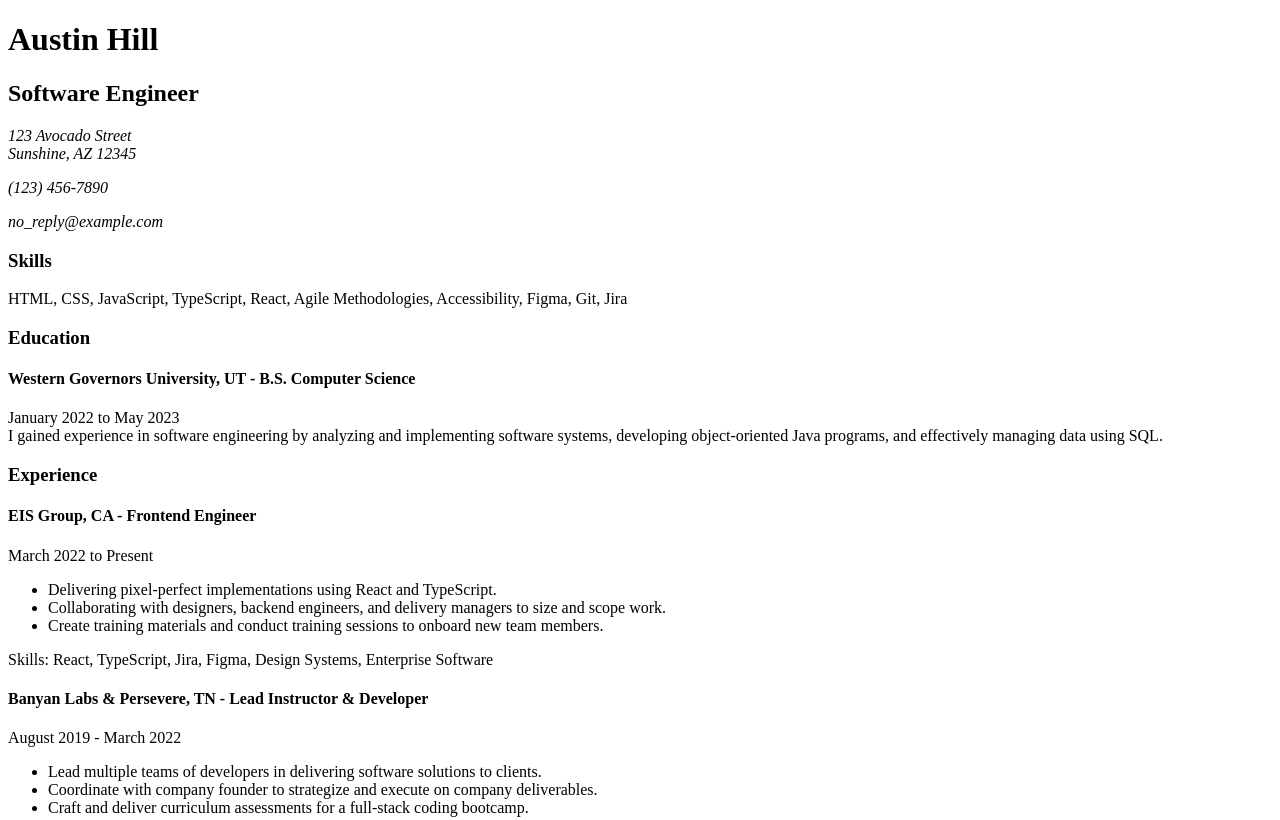
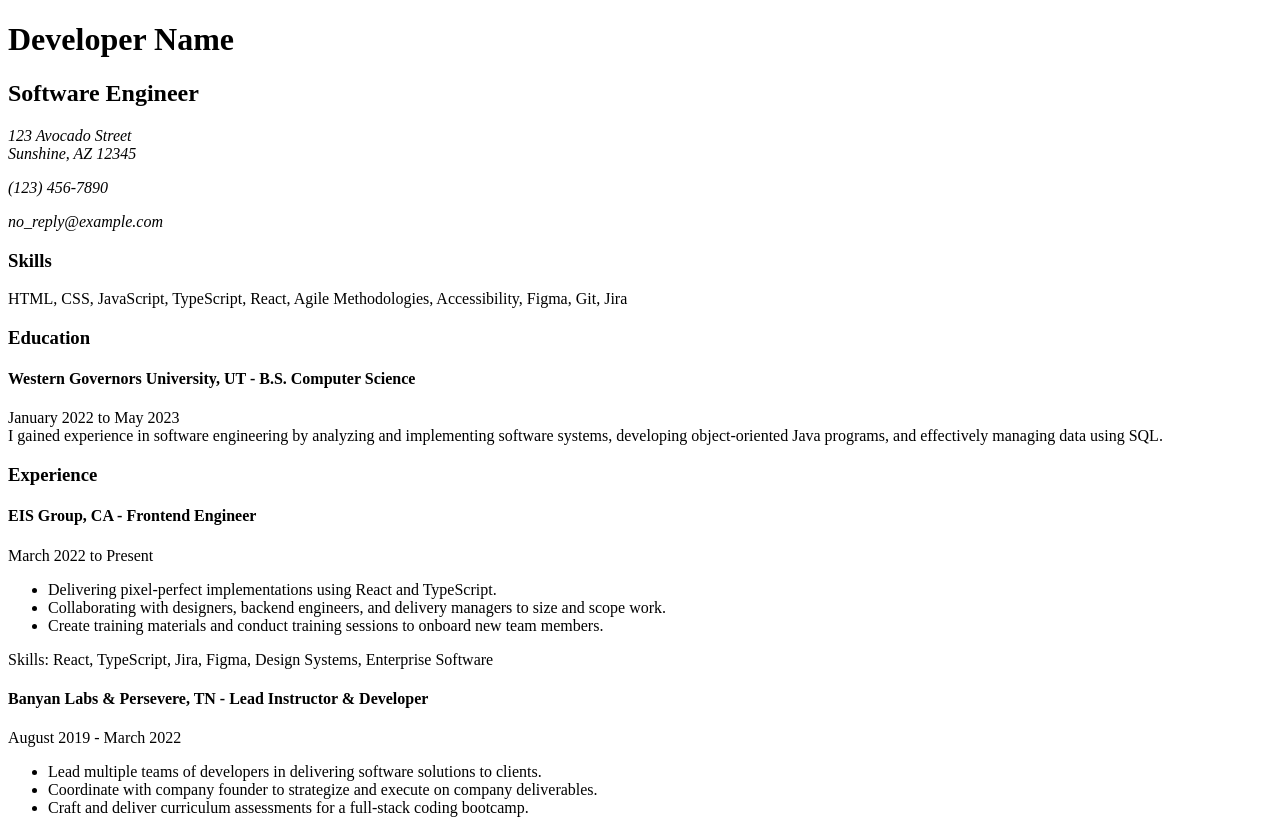
Before and after one commit to akinghill/roadmap.sh-solutions, a plain HTML site: page Frontend Projects/01-single-page-cv/index.html in a window 1280 px wide. Shown: the top 820 px of the page. Drawn offline with Linux system fonts and the light colour scheme.

Commit message:
single page cv

```diff
--- a/Frontend Projects/01-single-page-cv/index.html
+++ b/Frontend Projects/01-single-page-cv/index.html
@@ -20,7 +20,7 @@
 
   <body>
     <header>
-      <h1>Austin Hill</h1>
+      <h1>Developer Name</h1>
       <h2>Software Engineer</h2>
       <div class="contact-info">
         <address>
```
